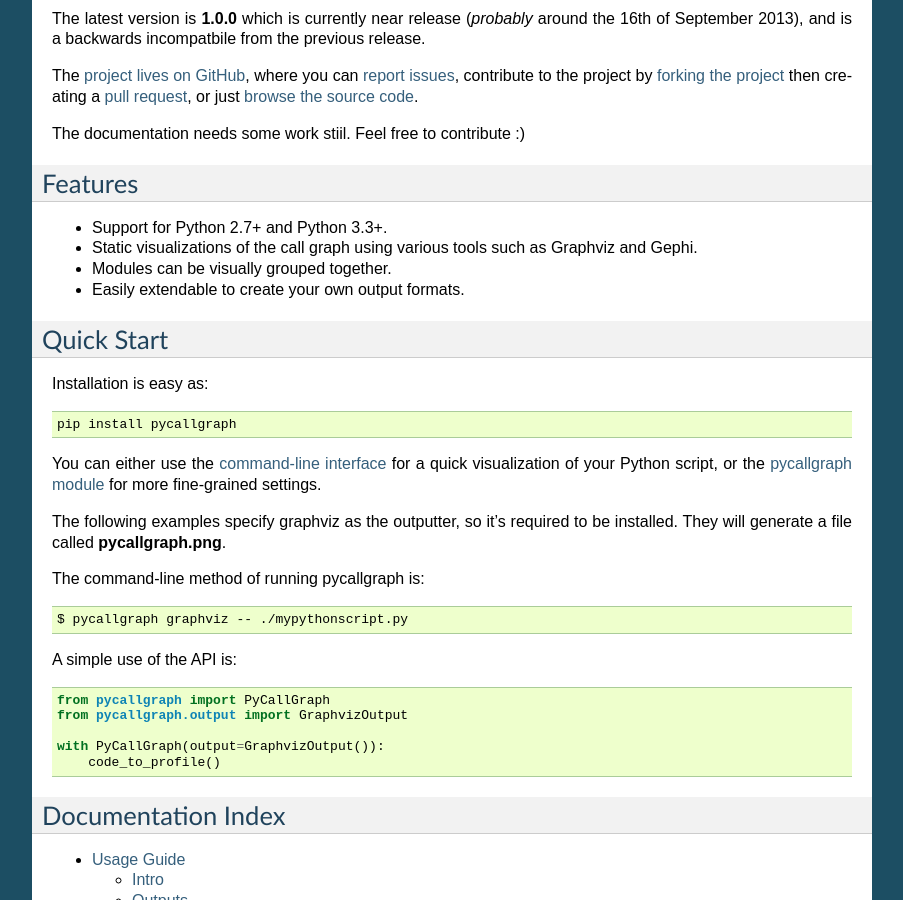
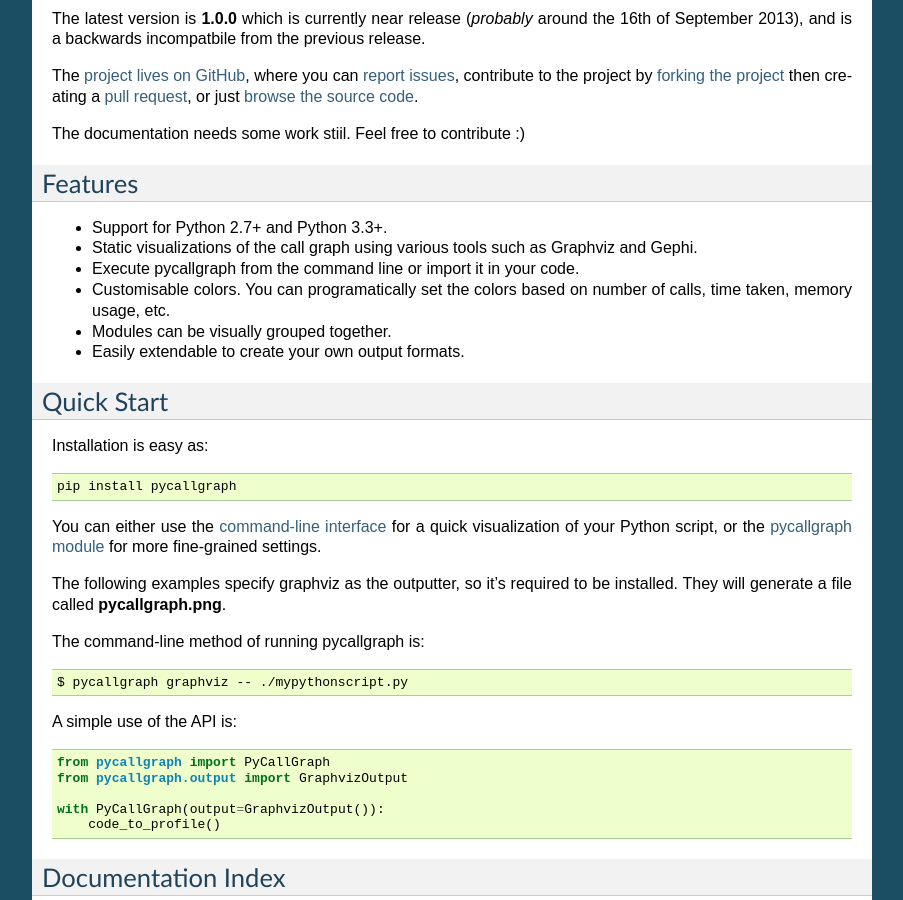
Before and after one commit to gak/pycallgraph, a Sphinx documentation site: the page built from docs/index.rst, in a window 1280 px wide and 900 px high, scrolled down 754 px. Shown: the whole window, without its empty margins (198-1101 px from the left). Built offline with Sphinx 7.4.7, drawn with Linux system fonts in a browser that asks for light colours; the version number could not be read and is left out.

Commit message:
Added some features to the feature list.

```diff
--- a/README.rst
+++ b/README.rst
@@ -38,6 +38,8 @@
 
 * Support for Python 2.7+ and Python 3.3+.
 * Static visualizations of the call graph using various tools such as Graphviz and Gephi.
+* Execute pycallgraph from the command line or import it in your code.
+* Customisable colors. You can programatically set the colors based on number of calls, time taken, memory usage, etc.
 * Modules can be visually grouped together.
 * Easily extendable to create your own output formats.
 
--- a/docs/index.rst
+++ b/docs/index.rst
@@ -38,6 +38,8 @@
 
 * Support for Python 2.7+ and Python 3.3+.
 * Static visualizations of the call graph using various tools such as Graphviz and Gephi.
+* Execute pycallgraph from the command line or import it in your code.
+* Customisable colors. You can programatically set the colors based on number of calls, time taken, memory usage, etc.
 * Modules can be visually grouped together.
 * Easily extendable to create your own output formats.
 
```
